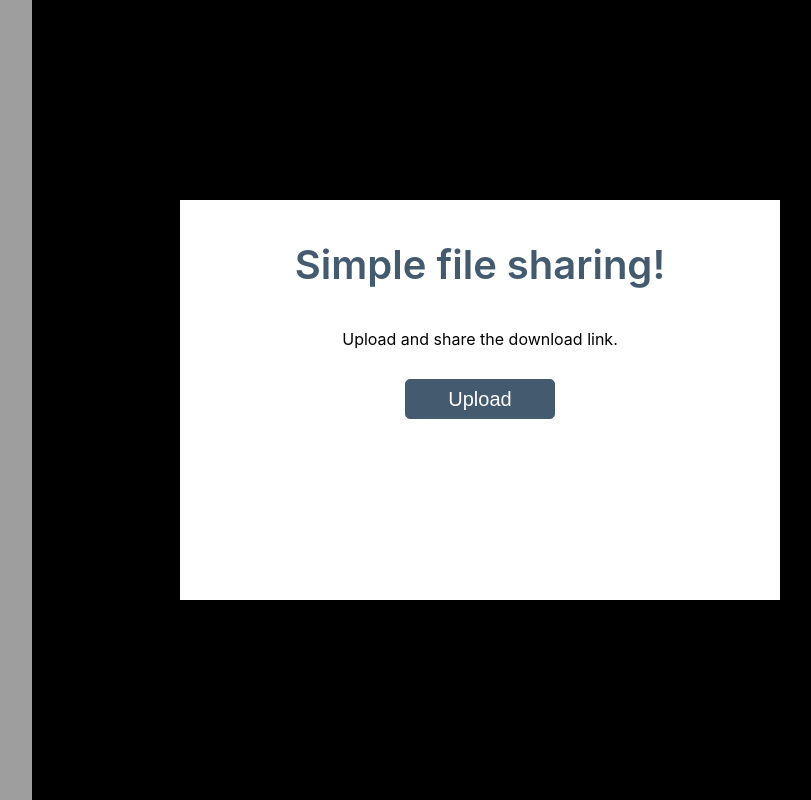
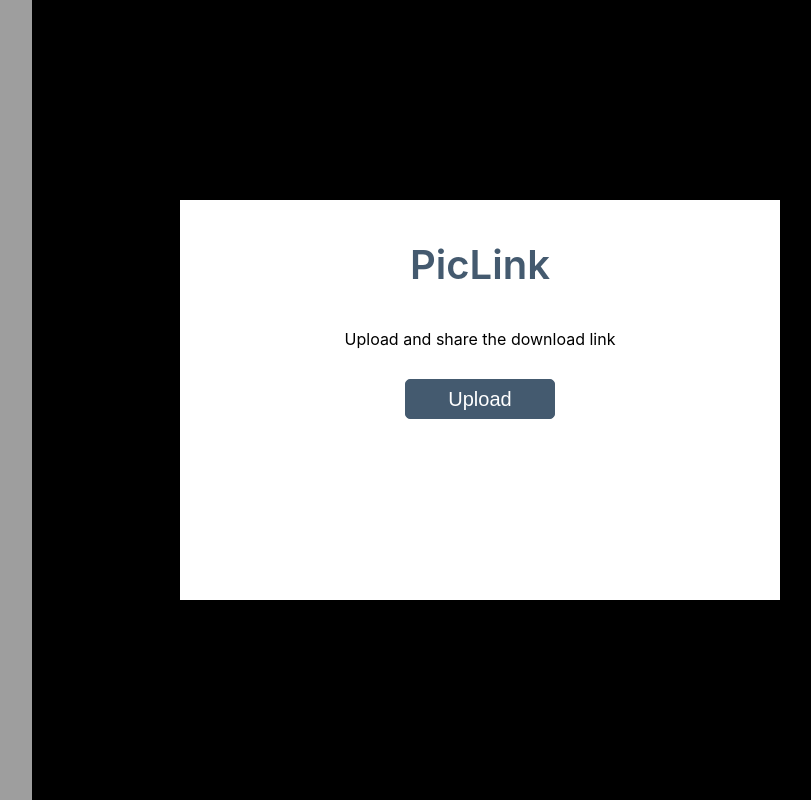
Before and after one commit to Abhinaba12/PicLink, a React (Create React App) app in the folder client/: page / in a window 1280 px wide. Shown: the whole page, without its empty margins (352-1163 px from the left). Built offline with nearby package versions, Linux system fonts and the light colour scheme; grey boxes are pictures that could not be loaded.

Commit message:
Update App.js

```diff
--- a/client/src/App.js
+++ b/client/src/App.js
@@ -8,7 +8,7 @@ function App() {
 
   const fileInputRef = useRef();
 
-  const url = 'https://i.pinimg.com/originals/16/46/24/1646243661201a0892cc4b1a64fcbacf.jpg';
+  const url = 'https://i.ibb.co/fQY1G17/Profile-2.png';
 
   useEffect(() => {
     const getImage = async () => {
@@ -32,8 +32,8 @@ function App() {
     <div className='container'>
       <img src={url} className='img' />
       <div className='wrapper'>
-        <h1>Simple file sharing!</h1>
-        <p>Upload and share the download link.</p>
+        <h1>PicLink</h1>
+        <p>Upload and share the download link</p>
 
         <button onClick={() => onUploadClick()}>Upload</button>
         <input
```
